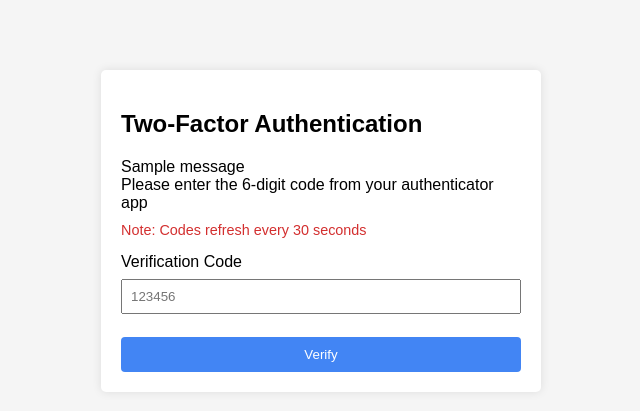
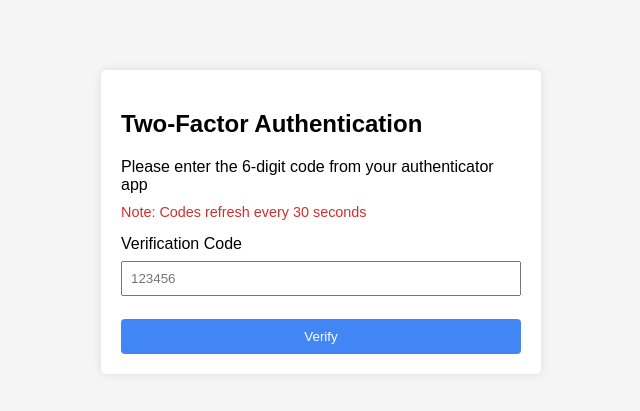
Before and after one commit to sarankumar-2209/Forensic, a Flask app: template templates/login_2fa.html in a window 1280 px wide. Shown: the top 411 px of the page, without its empty margins (319-959 px from the left). Run offline with Flask 3, Linux system fonts and the light colour scheme; the template is opened without the code that fills it: most values are stand-ins (such as "Sample title", 1, 10 or a date in 2020); one stand-in notice (Sample message) is shown.

Commit message:
twenty six

```diff
--- a/requirements.txt
+++ b/requirements.txt
@@ -13,3 +13,4 @@ bleach
 Flask-Limiter
 Flask-Talisman
 itsdangerous
+gunicorn
--- a/templates/login_2fa.html
+++ b/templates/login_2fa.html
@@ -51,13 +51,7 @@
     <div class="container">
         <h2>Two-Factor Authentication</h2>
 
-        {% with messages = get_flashed_messages(with_categories=true) %}
-            {% if messages %}
-                {% for category, message in messages %}
-                    <div class="{{ category }}">{{ message }}</div>
-                {% endfor %}
-            {% endif %}
-        {% endwith %}
+
 
         <div class="info">
             Please enter the 6-digit code from your authenticator app
```
